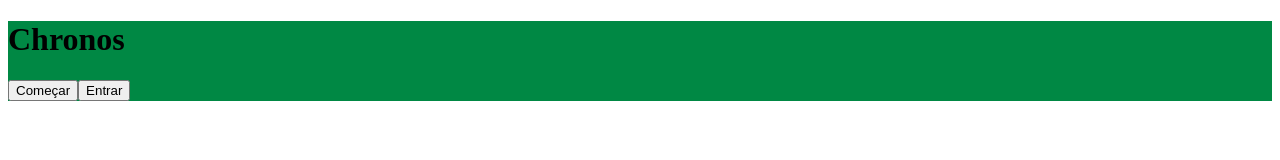
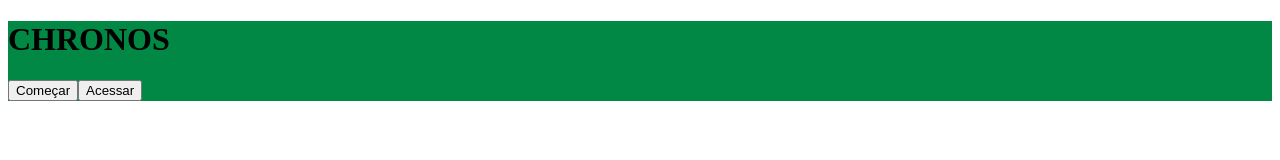
Before and after one commit to ProExpertREQ/Chronos, a React app: page / in a window 1280 px wide. Shown: the top 160 px of the page. Built offline with nearby package versions, Linux system fonts and the light colour scheme.

Commit message:
:arrow_up: Update Header component

```diff
--- a/src/components/Header/index.js
+++ b/src/components/Header/index.js
@@ -5,9 +5,11 @@ import { Navbar } from './styles';
 export default function Header () {
   return (
     <Navbar>
-      <h1>Chronos</h1>
-      <button>Começar</button>
-      <button>Entrar</button>
+      <h1>CHRONOS</h1>
+      <div>
+        <button className="signup">Começar</button>
+        <button className="login">Acessar</button>
+      </div>
     </Navbar>
   );
 };
```
